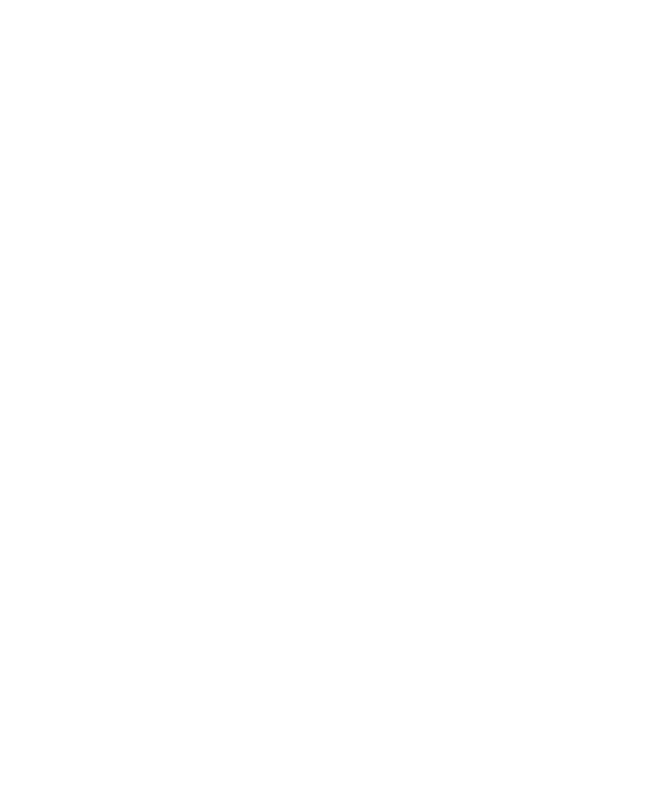
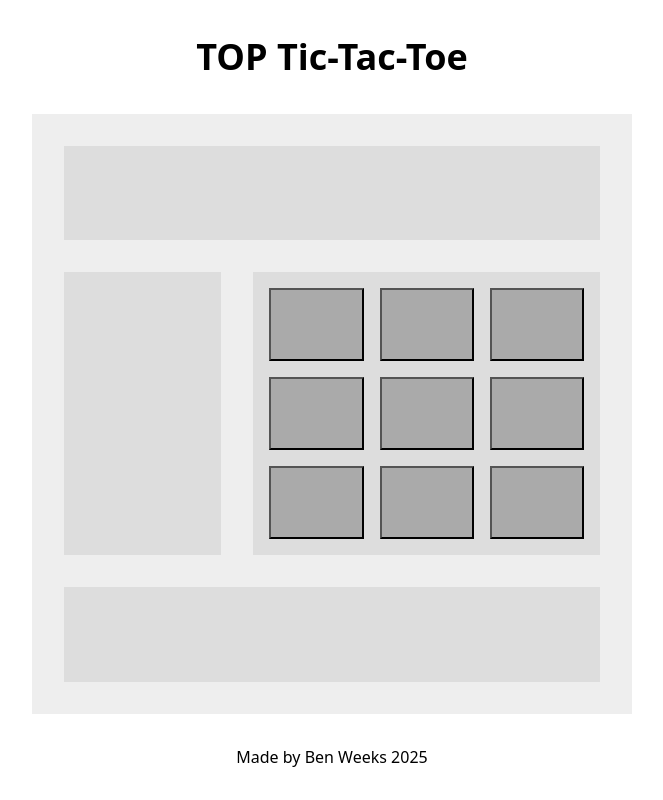
Before and after one commit to ben-weeks/odin-tictactoe, a plain HTML site: page index.html in a window 1280 px wide. Shown: the whole page, without its empty margins (308-971 px from the left). Drawn offline with Linux system fonts and the light colour scheme.

Commit message:
refactor: restructure HTML layout and enhance CSS styles for game components

```diff
--- a/index.html
+++ b/index.html
@@ -8,6 +8,19 @@
     <script src="main.js" defer></script>
 </head>
 <body>
-
+    <div class="content">
+        <div class="header">
+            <h1 class="header-title">TOP Tic-Tac-Toe</h1>
+        </div>
+        <div class="game-area">
+            <div class="game-names"></div>
+            <div class="game-score"></div>
+            <div class="game-board"></div>
+            <div class="game-options"></div>
+        </div>
+        <div class="footer">
+            <p>Made by Ben Weeks 2025</p>
+        </div>
+    </div>
 </body>
 </html>
--- a/main.js
+++ b/main.js
@@ -63,16 +63,6 @@ const gameBoard = (function() {
     return { resetBoard, printBoard, getBoardCell, setBoardCell, checkWin, checkTie }
 })()
 
-// function gamePlayer(type) {
-//     let turn = false // private variable representing turn
-
-//     getType = () => { return type }
-//     setTurn = () => { turn = isTurn }
-//     getTurn = () => { return turn }
-
-//     return { getType, getTurn, setTurn }
-// }
-
 // gameManager as IIFE
 const gameManager = (function(board) {
     let currentTurn = CELL.X // 0 = X's turn; 1 = O's turn (-1 is empty)
@@ -112,3 +102,23 @@ const gameManager = (function(board) {
 // gameManager.takeTurn(2, 0) // x
 // gameManager.takeTurn(2, 2) // o
 // gameManager.takeTurn(2, 1) // x
+
+const displayManager = (function() {
+    const gameBoardElement = document.querySelector(".game-board")
+    const gameCells = Array.from({ length: 3 }, () => new Array(3));
+
+    const displayInit = () => {
+        // add cells
+        for (let row = 0; row < 3; row++) {
+            for (let col = 0; col < 3; col++) {
+                gameCells[row][col] = document.createElement("button")
+                gameCells[row][col].classList.add("game-cell")
+                gameBoardElement.appendChild(gameCells[row][col])
+            }
+        }
+    }
+
+    return { displayInit }
+})()
+
+displayManager.displayInit()
--- a/style.css
+++ b/style.css
@@ -1,7 +1,68 @@
 *, :root {
     font-family: system-ui, -apple-system, BlinkMacSystemFont, 'Segoe UI', Roboto, Oxygen, Ubuntu, Cantarell, 'Open Sans', 'Helvetica Neue', sans-serif;
+    font-size: 16px;
 
     box-sizing: border-box;
     padding: 0;
     margin: 0;
 }
+
+.content {
+    display: flex;
+    flex-flow: column nowrap;
+    justify-content: space-between;
+    align-items: center;
+
+    padding: 2rem;
+    height: 100vh;
+}
+
+.header-title {
+    font-size: 36px;
+}
+
+.game-area {
+    display: grid;
+    grid-template: 1fr 3fr 1fr / repeat(6, 1fr);
+
+    padding: 2rem;
+    gap: 2rem;
+
+    aspect-ratio: 1 / 1;
+    width: max(600px, 30vw);
+
+    background-color: #eee;
+}
+
+.game-names {
+    grid-column: 1 / -1;
+    background-color: #ddd;
+}
+
+.game-score {
+    grid-row: 2 / -2;
+    grid-column: 1 / 3;
+    background-color: #ddd;
+}
+
+.game-board {
+    grid-column: 3 / -1;
+    grid-row: 2 / 3;
+
+    display: grid;
+    grid-template: repeat(3, 1fr) / repeat(3, 1fr);
+
+    padding: 1rem;
+    gap: 1rem;
+
+    background-color: #ddd;
+}
+
+.game-options {
+    background-color: #ddd;
+    grid-column: 1 / -1;
+}
+
+.game-cell {
+    background-color: #aaa;
+}
```
